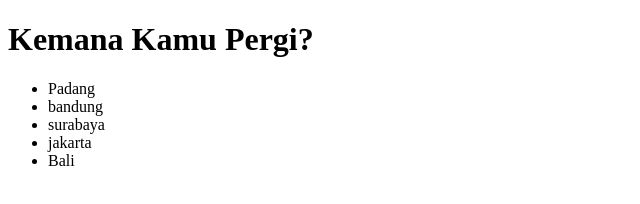
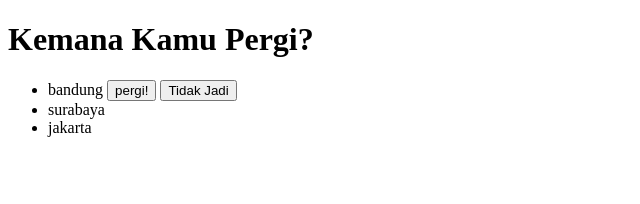
Before and after one commit to Havis97/Latihan-JQuery, a plain HTML site: page jqueryCD.html in a window 1280 px wide. Shown: the whole page, without its empty margins (0-640 px from the left). Drawn offline with Linux system fonts and the light colour scheme.

Commit message:
even listener

```diff
--- a/jqueryCD.html
+++ b/jqueryCD.html
@@ -8,9 +8,13 @@
   <body>
     <h1>Kemana Kamu Pergi?</h1>
     <ul class="lokasi">
-      <li>bandung</li>
-      <li>surabaya</li>
-      <li>jakarta</li>
+      <li class="bandung">
+        bandung
+        <button id="kebandung">pergi!</button>
+        <button id="TidakJadibandung">Tidak Jadi</button>
+      </li>
+      <li class="surabaya">surabaya</li>
+      <li class="jakarta">jakarta</li>
     </ul>
   </body>
   <script src="JQuery.js"></script>
@@ -20,10 +24,20 @@
       //   $("li").text("indonesia");
       // $(".amerika").text("amerika kampret");
 
-      var padang = $("<li>Padang</li>");
-      var bali = $("<li>Bali</li>");
-      $(".lokasi").prepend(padang);
-      $(".lokasi").append(bali);
+      // var padang = $("<li>Padang</li>");
+      // var bali = $("<li>Bali</li>");
+      // var subjudul = $("<h2>Lokasi destinasi</h2>");
+
+      // $(".lokasi").prepend(padang);
+      // $(".lokasi").append(bali);
+      // $(".lokasi").before(subjudul);
+      $("#kebandung").on("click", function () {
+        alert("kamu pergi ke bandung");
+      });
+      $("#TidakJadibandung").on("click", function () {
+        $(".bandung").remove();
+        alert("Tidak jadi pergi ke bandung");
+      });
     });
   </script>
 </html>
```
